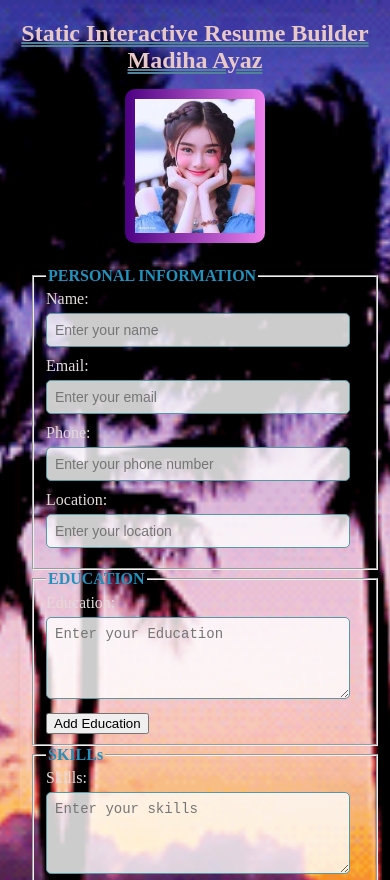
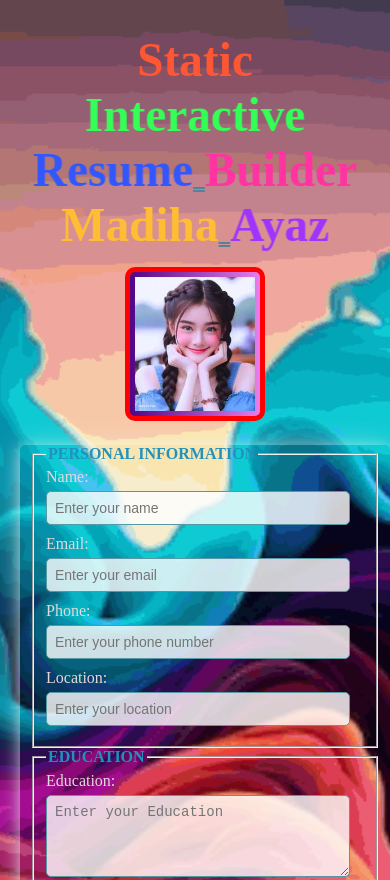
Before and after one commit to Madiha-Ayaz/Hackathon-Static-Interactive-Resume-Builder-Madiha-Ayaz, a plain HTML site: page index.html in a window 390 px wide. Shown: the top 880 px of the page. Drawn offline with Linux system fonts and the light colour scheme; a script that the page names is missing.

Commit message:
Add files via upload
 update background and font animation

```diff
--- a/index.html
+++ b/index.html
@@ -8,7 +8,15 @@
   <link rel="stylesheet" href="./style.css">
 </head>
 <body>
-  <h1>Static Interactive Resume Builder Madiha Ayaz</h1>
+  <h1 class="dynamic-heading">
+    <span class="word">Static</span>
+    <span class="word">Interactive</span>
+    <span class="word">Resume</span>
+    <span class="word">Builder</span>
+    <span class="word">Madiha</span>
+    <span class="word">Ayaz</span>
+  </h1>
+
   <div class="resume-wrapper">
   <div class="identity-pic">
     <img src="image id.jpeg" alt="Your Picture">
--- a/style.css
+++ b/style.css
@@ -1,7 +1,8 @@
+
 body {
   font-family: 'Times New Roman', Times, serif;
   padding: 0;
-  background-image: url("94a0071504a8b2faf77ae446c56df37a.gif");
+  background-image: url("New-Project-5.gif");
   background-size: cover;
   background-position: center;
   background-repeat: no-repeat;
@@ -16,34 +17,30 @@ h1 {
   text-decoration-color: #538399;
   text-decoration-style: double;
   text-decoration-thickness: 2px;
+}
 
-}
+
 form {
   background-color: rgba(255, 255, 255, 0);
   padding: 20px;
   border-radius: 5px;
-  box-shadow: 0px 4px 8px rgba(192, 42, 42, 0.1);
+  box-shadow: 0px 4px 15px rgba(255, 255, 255, 0.6), 0px 0px 30px rgba(255, 255, 255, 0.3);
   width: 40%;
   max-width: 600px;
   margin: 0 auto;
-
-
 }
 
 .fieldset {
-  border: 2px solid rgb(231, 238, 238) ;
+  border: 2px solid rgb(231, 238, 238);
   margin-bottom: 10px;
   color: #f5efef;
 }
 
-
- form label  {
+form label {
   display: block;
   margin-bottom: 5px;
   color: #e2d9d9;
 }
-
-
 
 input, textarea {
   width: 90%;
@@ -51,10 +48,9 @@ input, textarea {
   margin-bottom: 10px;
   border: 1px solid #5798a3;
   border-radius: 5px;
-  background-color: rgba(255, 255, 255, 0.8); /* Optional: slightly opaque background for better readability */
-  transition: box-shadow 0.3s ease-in-out; /* Smooth transition for the glow effect */
+  background-color: rgba(255, 255, 255, 0.8);
+  transition: box-shadow 0.3s ease-in-out;
 }
-
 
 input[type="submit"] {
   background-color: #133a49;
@@ -64,10 +60,13 @@ input[type="submit"] {
   cursor: pointer;
   border-radius: 5px;
 }
+
 legend {
   color: #2192be;
-  font-weight: bold ;
+  font-weight: bold;
 }
+
+/* Identity Picture Styles */
 .identity-pic {
   position: relative;
   display: inline-block;
@@ -85,6 +84,8 @@ legend {
   background-clip: content-box, border-box;
   animation: shiny-border 3s infinite;
 }
+
+
 .resume-wrapper {
   display: flex;
   justify-content: space-between;
@@ -92,39 +93,176 @@ legend {
   align-items: flex-start;
 }
 
+
+.dynamic-heading {
+  font-size: 3rem;
+  background: linear-gradient(45deg, #FF8F9C, #FFC3A0, #FFC3A0, #FF8F9C);
+  -webkit-background-clip: text;
+  color: peru ;
+  text-align: center;
+  perspective: 1000px;
+  transform: rotateY(10deg);
+  transition: transform 0.3s, text-shadow 0.3s;
+
+
+
+
+
+}
+
+.dynamic-heading:hover {
+  transform: rotateY(0deg) scale(1.05);
+
+ color:#e9c8c8;
+
+
+}
+
+.word {
+  display: inline-block;
+
+  animation: fall 1s ease forwards;
+}
+
+.word:nth-child(1) {
+  animation-delay: 0s;
+  color: #FF5733;
+}
+.word:nth-child(2) {
+  animation-delay: 2s;
+  color: #33FF57;
+}
+.word:nth-child(3) {
+  animation-delay: 4s;
+  color: #3357FF;
+}
+.word:nth-child(4) {
+  animation-delay: 6s;
+  color: #FF33A1;
+}
+.word:nth-child(5) {
+  animation-delay: 8s;
+  color: #FFBD33;
+}
+.word:nth-child(6) {
+  animation-delay: 10s;
+  color: #A133FF;
+}
+
+
+
+.word:nth-child(1):hover {
+  animation-delay: 0s;
+  color: #4eaf9a;
+}
+.word:nth-child(2):hover {
+  animation-delay: 2s;
+  color: #bee0c4;
+}
+.word:nth-child(3):hover {
+  animation-delay: 4s;
+  color: #92a0dd;
+}
+.word:nth-child(4):hover {
+  animation-delay: 6s;
+  color: #d88fb6;
+}
+.word:nth-child(5):hover {
+  animation-delay: 8s;
+  color: #b89a5b;
+}
+.word:nth-child(6):hover {
+  animation-delay: 10s;
+  color: #9162b9;
+}
+
+
+
+
+.identity-pic {
+  position: relative;
+  display: inline-block;
+  overflow: hidden;
+}
+
+.identity-pic img {
+  max-width: 200px;
+  border-radius: 10px;
+  object-fit: cover;
+  padding: 5px;
+  animation: border-move 5s linear infinite;
+  position: relative;
+}
+
+
+@keyframes border-move {
+  0% {
+    border: 5px solid red;
+    transform: scale(1);
+  }
+  25% {
+    border: 5px solid green;
+    transform: scale(1.05);
+  }
+  50% {
+    border: 5px solid blue;
+    transform: scale(1);
+  }
+  75% {
+    border: 5px solid purple;
+    transform: scale(1.05);
+  }
+  100% {
+    border: 5px solid red;
+    transform: scale(1);
+  }
+}
+
+@keyframes fall {
+  0% {
+
+    transform: translateY(-50px);
+  }
+  100% {
+
+    transform: translateY(0);
+  }
+}
+
+/* Responsive Styles */
 @media (max-width: 768px) {
   .resume-wrapper {
-    flex-direction: column; /* Stack image and form vertically */
-    align-items: center; /* Center the items */
-    gap: 20px; /* Space between image and form */
+    flex-direction: column;
+    align-items: center;
+    gap: 20px;
   }
 
   .identity-pic img {
-    max-width: 150px; /* Adjust size of the image for mobile */
+    max-width: 150px;
   }
 
   form {
-    width: 100%; /* Ensure the form takes the full width */
-    padding: 0 10px; /* Add padding to prevent content from touching the edges */
+    width: 100%;
+    padding: 0 10px;
   }
 
   h1 {
-    font-size: 1.5rem; /* Adjust header size for mobile */
-    margin-bottom: 15px; /* Increase space between header and form */
+    font-size: 1.5rem; ;
+    margin-bottom: 15px;
   }
 }
 
 @media (max-width: 480px) {
   .identity-pic img {
-    max-width: 120px; /* Further reduce image size for smaller screens */
+    max-width: 120px;
   }
 
   form input, form textarea {
-    font-size: 0.875rem; /* Reduce font size for smaller screens */
-    padding: 8px; /* Adjust padding for input fields */
+    font-size: 0.875rem;
+    padding: 8px;
   }
 
   input[type="submit"] {
-    padding: 8px 12px; /* Adjust padding for submit button */
+    padding: 8px 12px;
   }
 }
```
Also changed, not shown: app.js (added, +17 -0 lines), New-Project-5.gif (added).
